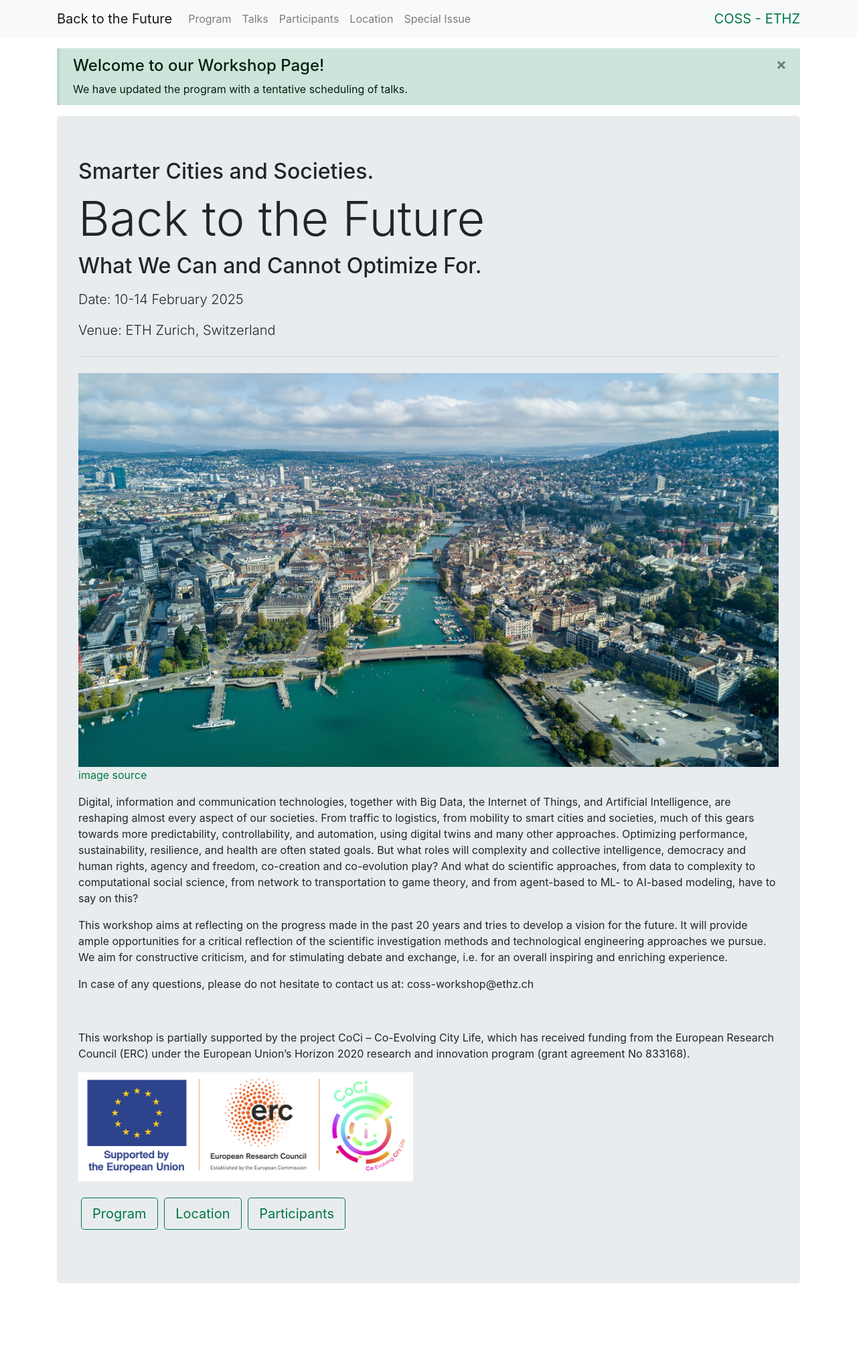
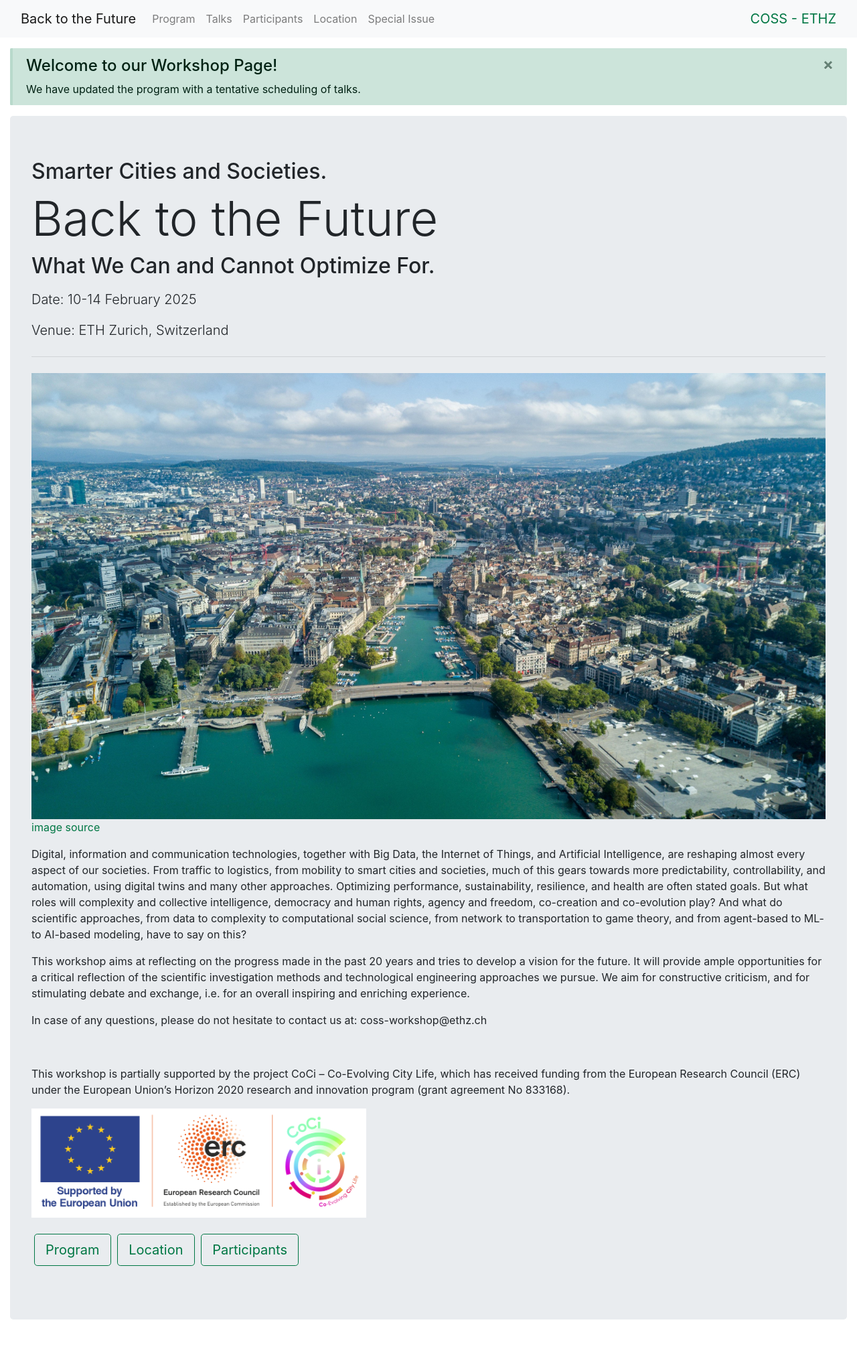
Before and after one commit to ethz-coss/ethz-coss.github.io, a Jekyll site: the page built from index.md, in a window 1280 px wide. Shown: the whole page at 67% size. Built offline with Jekyll 4.4.1, drawn with Linux system fonts in a browser that asks for light colours; before the commit the page ends 1972 px from its top, so only the background shows below that.

Commit message:
adjust max width container-xl

```diff
--- a/_sass/conference.scss
+++ b/_sass/conference.scss
@@ -37,8 +37,10 @@ $fa-font-path: '/assets/webfonts' !default;
   border-left-width: $alert-border-width;
 }
 
-.container-xl {
-    max-width: 1920px;
+@media (min-width: 1200px) {
+    .container, .container-sm, .container-md, .container-lg, .container-xl {
+        max-width: 1920px;
+    }
 }
 
 @each $color, $value in $theme-colors {
```
